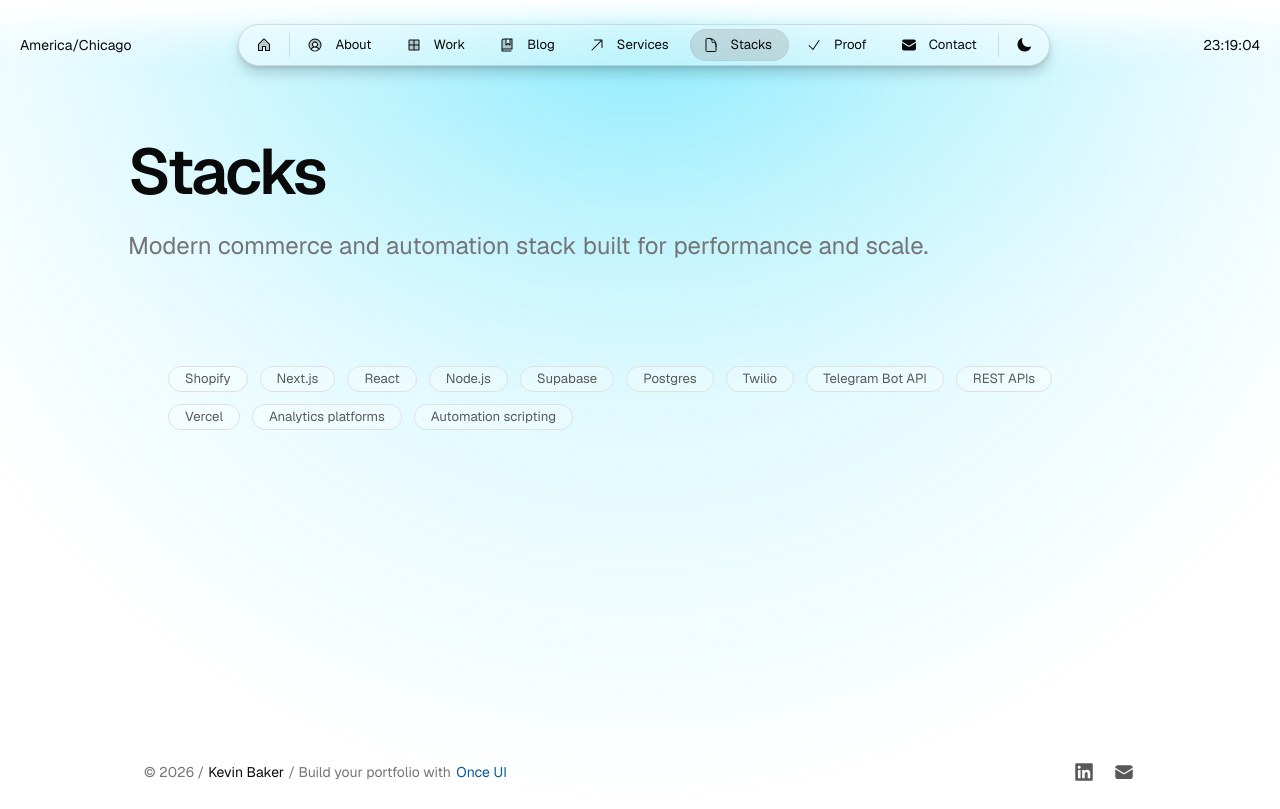
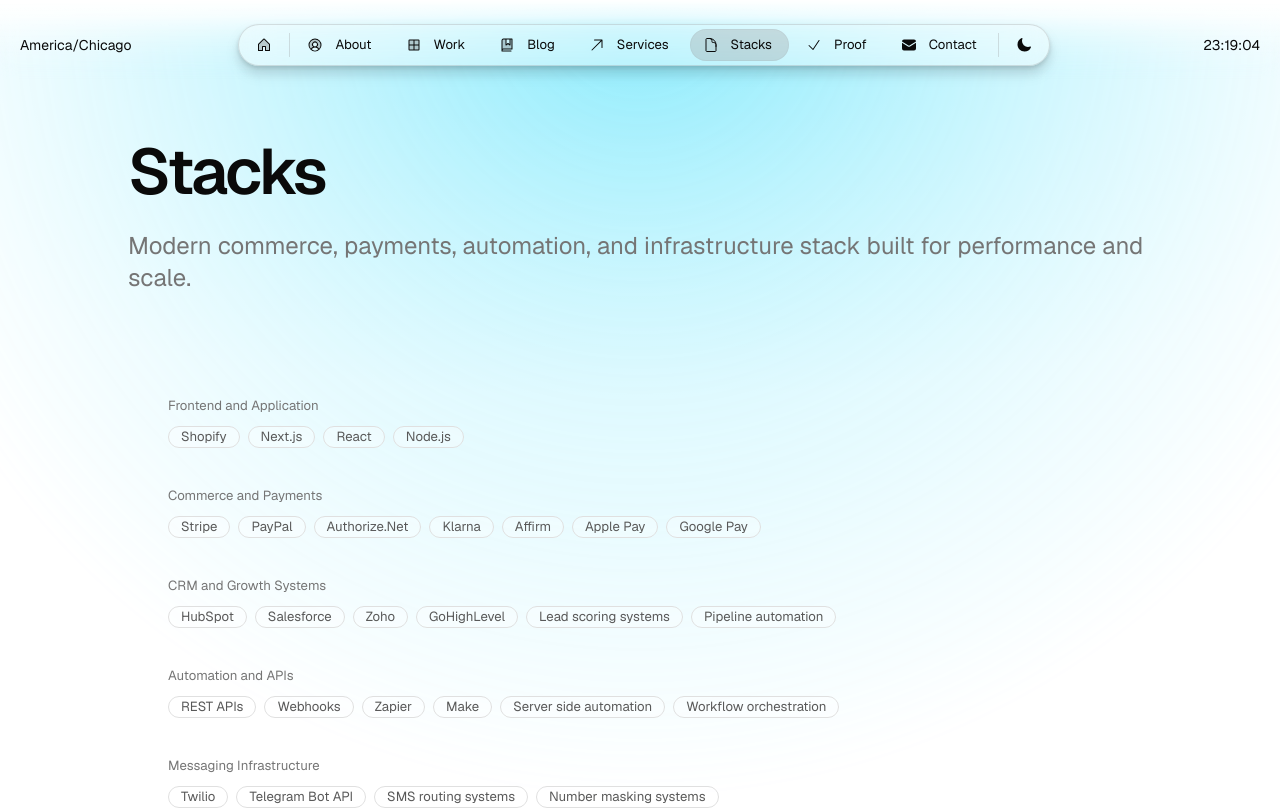
Before and after one commit to kbakes40/kevinbaker-portfolio, a Next.js app: page /stacks in a window 1280 px wide. Shown: the top 809 px of the page. Built offline with nearby package versions, Linux system fonts and the light colour scheme.

Commit message:
Stacks: expand to 7 grouped sections with section labels, same chip style

```diff
--- a/src/app/stacks/page.tsx
+++ b/src/app/stacks/page.tsx
@@ -7,25 +7,41 @@
   return Meta.generate({
     title: "Stacks – Kevin Baker | DaVinci Dynamics LLC",
     description:
-      "Modern commerce and automation stack built for performance and scale.",
+      "Modern commerce, payments, automation, and infrastructure stack built for performance and scale.",
     baseURL: baseURL,
     path: "/stacks",
   });
 }
 
-const tools = [
-  "Shopify",
-  "Next.js",
-  "React",
-  "Node.js",
-  "Supabase",
-  "Postgres",
-  "Twilio",
-  "Telegram Bot API",
-  "REST APIs",
-  "Vercel",
-  "Analytics platforms",
-  "Automation scripting",
+const sections = [
+  {
+    label: "Frontend and Application",
+    chips: ["Shopify", "Next.js", "React", "Node.js"],
+  },
+  {
+    label: "Commerce and Payments",
+    chips: ["Stripe", "PayPal", "Authorize.Net", "Klarna", "Affirm", "Apple Pay", "Google Pay"],
+  },
+  {
+    label: "CRM and Growth Systems",
+    chips: ["HubSpot", "Salesforce", "Zoho", "GoHighLevel", "Lead scoring systems", "Pipeline automation"],
+  },
+  {
+    label: "Automation and APIs",
+    chips: ["REST APIs", "Webhooks", "Zapier", "Make", "Server side automation", "Workflow orchestration"],
+  },
+  {
+    label: "Messaging Infrastructure",
+    chips: ["Twilio", "Telegram Bot API", "SMS routing systems", "Number masking systems"],
+  },
+  {
+    label: "Database and Cloud",
+    chips: ["Supabase", "Postgres", "Firebase", "Vercel", "Cloudflare", "Edge deployment"],
+  },
+  {
+    label: "Analytics and Reporting",
+    chips: ["Analytics platforms", "Conversion tracking", "KPI dashboards", "Automation scripting"],
+  },
 ];
 
 export default function Stacks() {
@@ -36,7 +52,7 @@
         baseURL={baseURL}
         path="/stacks"
         title="Stacks – Kevin Baker | DaVinci Dynamics LLC"
-        description="Modern commerce and automation stack built for performance and scale."
+        description="Modern commerce, payments, automation, and infrastructure stack built for performance and scale."
         image={`${baseURL}/og?title=${encodeURIComponent("Stacks")}`}
         author={{
           name: person.name,
@@ -47,15 +63,23 @@
       <Column fillWidth paddingY="24" gap="m">
         <Heading variant="display-strong-l">Stacks</Heading>
         <Text variant="heading-default-xl" onBackground="neutral-weak">
-          Modern commerce and automation stack built for performance and scale.
+          Modern commerce, payments, automation, and infrastructure stack built for performance and
+          scale.
         </Text>
       </Column>
-      <Column fillWidth paddingX="l" gap="l">
-        <Flex fillWidth wrap gap="12">
-          {tools.map((tool, index) => (
-            <Tag key={index} label={tool} variant="neutral" size="l" />
-          ))}
-        </Flex>
+      <Column fillWidth paddingX="l" gap="40">
+        {sections.map((section, index) => (
+          <Column key={index} fillWidth gap="12">
+            <Text variant="label-default-s" onBackground="neutral-weak">
+              {section.label}
+            </Text>
+            <Flex fillWidth wrap gap="8">
+              {section.chips.map((chip, i) => (
+                <Tag key={i} label={chip} variant="neutral" size="m" />
+              ))}
+            </Flex>
+          </Column>
+        ))}
       </Column>
     </Column>
   );
```
